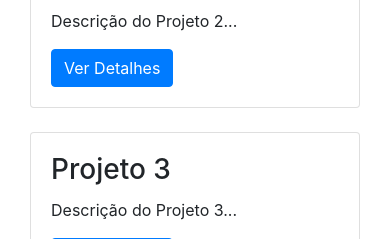
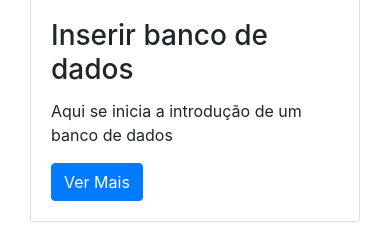
Before and after one commit to euriliu/meuprojeto_tarde-main, a Flask app: page /projetos in a window 390 px wide. Shown: the part 478-717 px from the top of the page. Run offline with Flask 3, Linux system fonts and the light colour scheme; some libraries are stand-ins or nearby versions.

Commit message:
23/08/2023- atualização nos projetos

```diff
--- a/app/routes.py
+++ b/app/routes.py
@@ -32,8 +32,16 @@ def contato():
 
 @app.route('/projetos')
 def projeto():
+
     return render_template('projeto.html', title ='Projetos')
 
+@app.route('/projeto2')
+def projeto2():
+    return render_template('projeto2.html', title = 'projeto2')
+
+@app.route('/projeto1')
+def projeto1():
+    return render_template('projeto1.html', title = 'Projeto1')
 
 @app.route('/cadastro', methods =['GET', 'POST'])
 def cadastro():
--- a/app/templates/base.html
+++ b/app/templates/base.html
@@ -37,7 +37,7 @@
           </li>
 
           {% if session['email'] %}
-  <li class="nav-item dropdown">
+ <l i class="nav-item dropdown">
     <a class="nav-link dropdown-toggle" href="#" id="userDropdown" role="button" data-toggle="dropdown" aria-haspopup="true" aria-expanded="false">
       Olá {{ session['nome'].capitalize() }}
     </a>
--- a/app/templates/projeto.html
+++ b/app/templates/projeto.html
@@ -6,32 +6,45 @@
     <div class="row">
         <div class="col-md-4 mb-4">
             <div class="card">
+                <img src="https://th.bing.com/th/id/R.6a686111b536eef5abf1a135e639c461?rik=vPtOQUrM2uR5TQ&pid=ImgRaw&r=0" class="card-img-top" alt="Projeto 1">
                 <div class="card-body">
-                    <h3 class="card-title">Projeto 1</h3>
-                    <p class="card-text">Descrição do Projeto 1...</p>
-                    <a href="#" class="btn btn-primary">Ver Detalhes</a>
+                    <h3 class="card-title">Inserir banco de dados</h3>
+                    <p class="card-text">Aqui se inicia a introdução de um banco de dados</p>
+                    <a href="
+                    {% if session['email'] %}
+                        {{ url_for('projeto2') }}
+                    {% else %}
+                        {{url_for('login')}}
+                    {% endif %}
+                    " class="btn btn-primary">Ver Mais</a>
+
+
                 </div>
             </div>
         </div>
         <div class="col-md-4 mb-4">
             <div class="card">
+                <img src="https://i0.wp.com/sourcedexter.com/wp-content/uploads/2017/09/flask-python.png?fit=640%2C400&ssl=1" class="card-img-top" alt="Projeto 1">
                 <div class="card-body">
-                    <h3 class="card-title">Projeto 2</h3>
-                    <p class="card-text">Descrição do Projeto 2...</p>
-                    <a href="#" class="btn btn-primary">Ver Detalhes</a>
+                    <h3 class="card-title">Instalar o flask</h3>
+                    <p class="card-text">Aqui se inicia a instalação do flask</p>
+                    <a href="
+                    {% if session['email'] %}
+                        {{ url_for('projeto1') }}
+                    {% else %}
+                        {{url_for('login')}}
+                    {% endif %}
+                    " class="btn btn-primary">Ver Mais</a>
                 </div>
             </div>
         </div>
-        <div class="col-md-4 mb-4">
-            <div class="card">
-                <div class="card-body">
-                    <h3 class="card-title">Projeto 3</h3>
-                    <p class="card-text">Descrição do Projeto 3...</p>
-                    <a href="#" class="btn btn-primary">Ver Detalhes</a>
                 </div>
             </div>
         </div>
         <!-- Adicione mais projetos aqui -->
     </div>
 </section>
+{% if session['email'] %}
+
+{% endif %}
 {% endblock %}
```
Also changed, not shown: app/templates/projeto1.html (added, +24 -0 lines), app/templates/projeto2.html (added, +31 -0 lines), app/templates/projeto3.html (added, +21 -0 lines).
